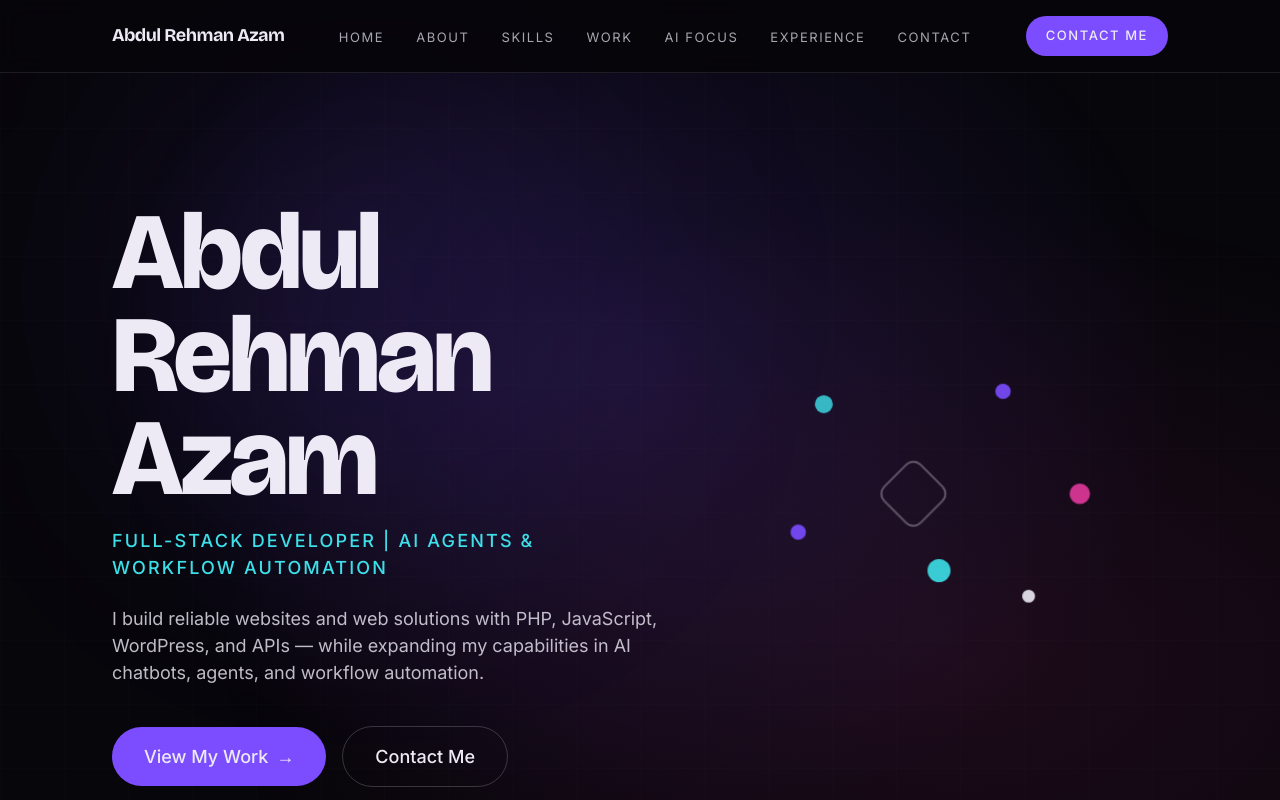
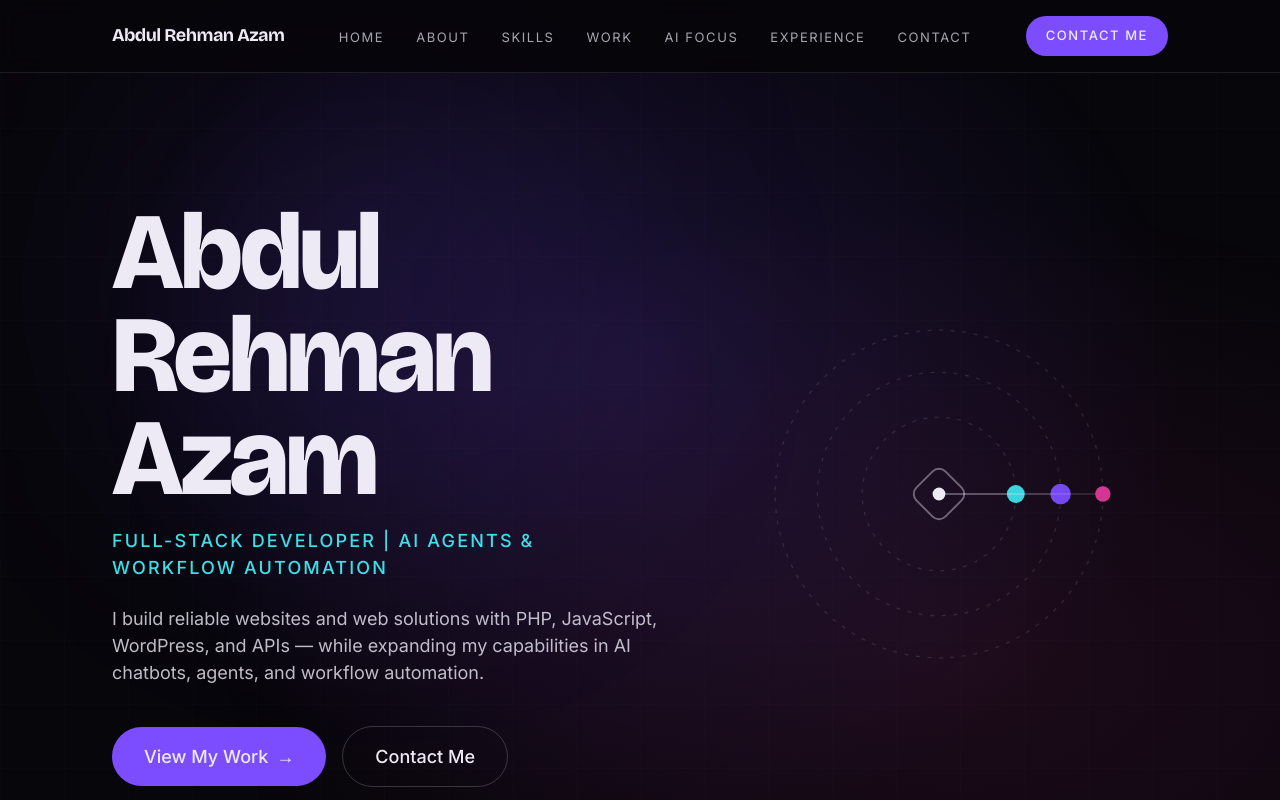
Before and after one commit to abdulrehmanazam26/portfolio, a Next.js app: page / in a window 1280 px wide. Shown: the top 800 px of the page. Built offline with nearby package versions, Linux system fonts and the light colour scheme.

Commit message:
Replace the static hero network graphic with an orbiting-nodes animation (native SVG animateTransform for reliability), respecting prefers-reduced-motion

```diff
--- a/src/app/globals.css
+++ b/src/app/globals.css
@@ -72,24 +72,6 @@ body {
   animation: reveal-word-in var(--dur-reveal) var(--ease-signature) both;
 }
 
-@keyframes draw-line {
-  to {
-    stroke-dashoffset: 0;
-  }
-}
-
-@keyframes node-pulse {
-  0%,
-  100% {
-    transform: scale(1);
-    opacity: 0.9;
-  }
-  50% {
-    transform: scale(1.25);
-    opacity: 1;
-  }
-}
-
 @media (prefers-reduced-motion: reduce) {
   *,
   *::before,
--- a/src/components/NetworkGraphic.tsx
+++ b/src/components/NetworkGraphic.tsx
@@ -1,87 +1,102 @@
+'use client';
+
+import { useReducedMotion } from '@/lib/useReducedMotion';
 import { cn } from '@/lib/utils';
 
+const ORBITS = [
+  { radius: 60, size: 7, color: 'var(--cyan)', duration: 14, direction: 1, angle: 20 },
+  { radius: 95, size: 8, color: 'var(--violet)', duration: 20, direction: -1, angle: 160 },
+  { radius: 128, size: 6, color: 'var(--magenta)', duration: 26, direction: 1, angle: 260 },
+] as const;
+
 /**
- * A tasteful SVG standing in for connected systems / APIs / workflow
- * automation — deliberately lightweight (no WebGL). The connections draw in
- * once on load and each node holds a slow, gentle pulse — motion that reads
- * as "live system," not a distracting background loop.
+ * A tasteful SVG standing in for an automated system — a core hub with
+ * nodes in continuous, layered orbit around it, each ring a different
+ * speed and direction. Uses native SVG SMIL animation (animateTransform)
+ * rather than CSS transforms, which some render engines don't apply to
+ * SVG <g> elements — SMIL is the reliable, universally-supported path.
+ * Skipped entirely under prefers-reduced-motion.
  */
 export function NetworkGraphic({ className }: { className?: string }) {
-  const nodes = [
-    { x: 60, y: 40, r: 7, color: 'var(--cyan)' },
-    { x: 200, y: 30, r: 6, color: 'var(--violet)' },
-    { x: 260, y: 110, r: 8, color: 'var(--magenta)' },
-    { x: 40, y: 140, r: 6, color: 'var(--violet)' },
-    { x: 150, y: 170, r: 9, color: 'var(--cyan)' },
-    { x: 220, y: 190, r: 5, color: 'var(--bone)' },
-  ];
-  const pairs: Array<[number, number]> = [
-    [0, 1],
-    [1, 2],
-    [1, 4],
-    [0, 3],
-    [3, 4],
-    [4, 5],
-    [2, 5],
-  ];
-  const edges = pairs
-    .map(([a, b]) => {
-      const from = nodes[a];
-      const to = nodes[b];
-      return from && to ? { from, to } : null;
-    })
-    .filter((edge): edge is { from: (typeof nodes)[number]; to: (typeof nodes)[number] } => edge !== null);
+  const reducedMotion = useReducedMotion();
+  const cx = 150;
+  const cy = 150;
 
   return (
     <svg
-      viewBox="0 0 300 220"
+      viewBox="0 0 300 300"
       fill="none"
       className={cn('h-auto w-full overflow-visible', className)}
       role="img"
-      aria-label="Diagram of connected nodes representing APIs and automated workflows"
+      aria-label="Diagram of nodes orbiting a central hub, representing an automated, connected system"
     >
-      {edges.map(({ from, to }, i) => {
-        const length = Math.hypot(to.x - from.x, to.y - from.y);
+      {ORBITS.map((orbit, i) => (
+        <circle
+          key={`ring-${i}`}
+          cx={cx}
+          cy={cy}
+          r={orbit.radius}
+          stroke="currentColor"
+          strokeOpacity={0.15}
+          strokeWidth={1}
+          strokeDasharray="3 6"
+        />
+      ))}
+
+      {ORBITS.map((orbit, i) => {
+        const from = orbit.angle;
+        const to = orbit.angle + 360 * orbit.direction;
         return (
-          <line
-            key={i}
-            x1={from.x}
-            y1={from.y}
-            x2={to.x}
-            y2={to.y}
-            stroke="currentColor"
-            strokeOpacity={0.25}
-            strokeWidth={1.5}
-            strokeDasharray={length}
-            strokeDashoffset={length}
-            className="motion-safe:animate-[draw-line_1s_ease-out_forwards]"
-            style={{ animationDelay: `${i * 0.12}s` }}
-          />
+          <g key={`orbit-${i}`} transform={reducedMotion ? `rotate(${from} ${cx} ${cy})` : undefined}>
+            {!reducedMotion && (
+              <animateTransform
+                attributeName="transform"
+                type="rotate"
+                from={`${from} ${cx} ${cy}`}
+                to={`${to} ${cx} ${cy}`}
+                dur={`${orbit.duration}s`}
+                repeatCount="indefinite"
+              />
+            )}
+            <line
+              x1={cx}
+              y1={cy}
+              x2={cx + orbit.radius}
+              y2={cy}
+              stroke="currentColor"
+              strokeOpacity={0.2}
+              strokeWidth={1.2}
+            />
+            <circle cx={cx + orbit.radius} cy={cy} r={orbit.size} fill={orbit.color} fillOpacity={0.95}>
+              {!reducedMotion && (
+                <animate
+                  attributeName="r"
+                  values={`${orbit.size};${orbit.size * 1.3};${orbit.size}`}
+                  dur="3s"
+                  repeatCount="indefinite"
+                />
+              )}
+            </circle>
+          </g>
         );
       })}
-      {nodes.map((n, i) => (
-        <circle
-          key={i}
-          cx={n.x}
-          cy={n.y}
-          r={n.r}
-          fill={n.color}
-          fillOpacity={0.9}
-          className="motion-safe:animate-[node-pulse_4s_ease-in-out_infinite]"
-          style={{ transformOrigin: `${n.x}px ${n.y}px`, animationDelay: `${i * 0.4}s` }}
-        />
-      ))}
+
       <rect
-        x={110}
-        y={90}
-        width={40}
-        height={40}
-        rx={8}
-        transform="rotate(45 130 110)"
+        x={cx - 16}
+        y={cy - 16}
+        width={32}
+        height={32}
+        rx={7}
+        transform={`rotate(45 ${cx} ${cy})`}
         stroke="currentColor"
-        strokeOpacity={0.4}
+        strokeOpacity={0.5}
         strokeWidth={1.5}
       />
+      <circle cx={cx} cy={cy} r={5} fill="var(--bone)">
+        {!reducedMotion && (
+          <animate attributeName="r" values="5;6.5;5" dur="3s" repeatCount="indefinite" />
+        )}
+      </circle>
     </svg>
   );
 }
```
